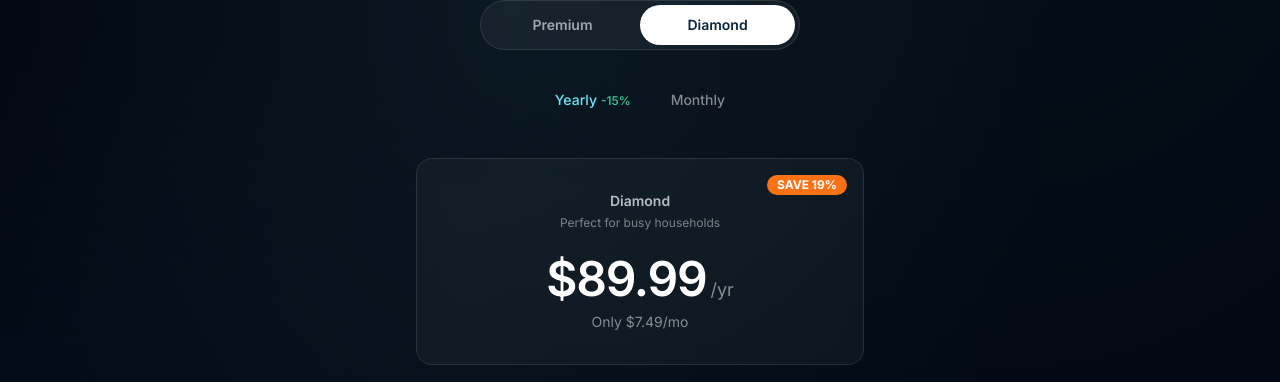
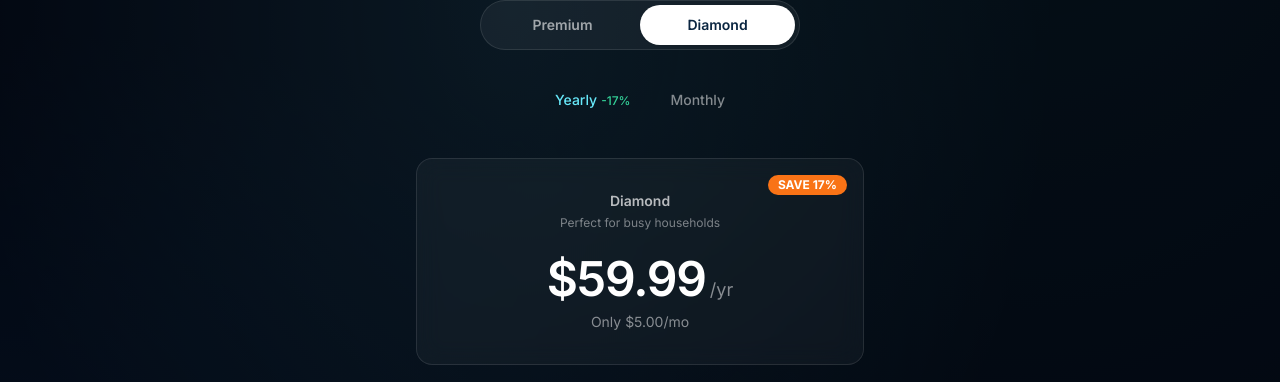
Before and after one commit to linkmind/Occudule-Web, a Next.js app: page / in a window 1280 px wide. Both pictures are taken after a click on the button "Diamond". Shown: the part 7479-7861 px from the top of the page. Built offline with nearby package versions, Linux system fonts and the light colour scheme.

Commit message:
plan tiers pricing update-lowered price

```diff
--- a/components/PricingSection.tsx
+++ b/components/PricingSection.tsx
@@ -34,15 +34,15 @@ const planPricing = {
     name: "Premium",
     tagline: "Perfect for growing families",
     yearly: {
-      price: "$69.99",
+      price: "$39.99",
       period: "/yr",
-      detail: "Billed at $69.99/yr",
+      detail: "Billed at $39.99/yr",
       saveBadge: null,
     },
     monthly: {
-      price: "$6.99",
+      price: "$3.99",
       period: "/mo",
-      detail: "Only $6.99/mo",
+      detail: "Only $3.99/mo",
       saveBadge: null,
     },
   },
@@ -51,15 +51,15 @@ const planPricing = {
     name: "Diamond",
     tagline: "Perfect for busy households",
     yearly: {
-      price: "$89.99",
+      price: "$59.99",
       period: "/yr",
-      detail: "Only $7.49/mo",
-      saveBadge: "SAVE 19%",
+      detail: "Only $5.00/mo",
+      saveBadge: "SAVE 17%",
     },
     monthly: {
-      price: "$8.99",
+      price: "$5.99",
       period: "/mo",
-      detail: "Billed at $8.99/mo",
+      detail: "Billed at $5.99/mo",
       saveBadge: null,
     },
   },
@@ -141,7 +141,7 @@ export function PricingSection() {
             >
               {period}
               {period === "yearly" && tier === "diamond" ? (
-                <span className="ml-1 text-xs text-success">-15%</span>
+                <span className="ml-1 text-xs text-success">-17%</span>
               ) : null}
             </button>
           ))}
```
Also changed, not shown: 2 other files (tests, documents, lock files or other folders).
